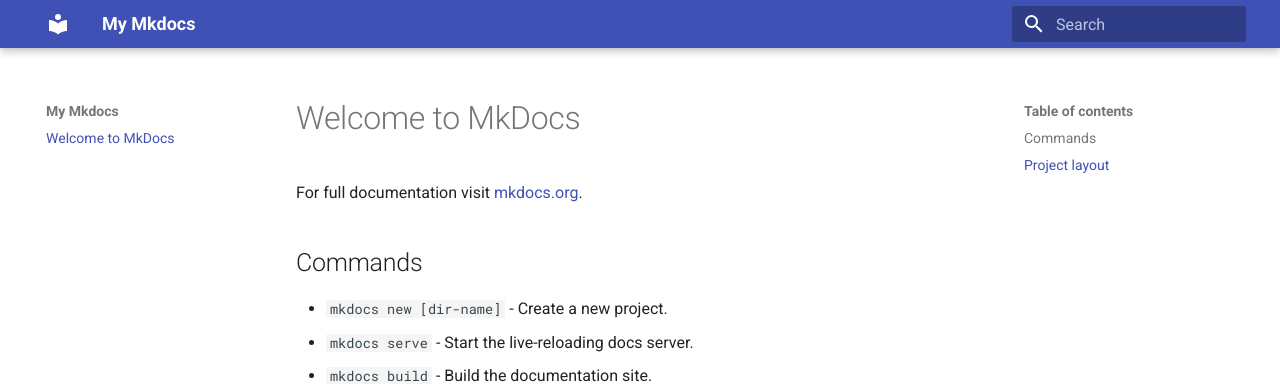
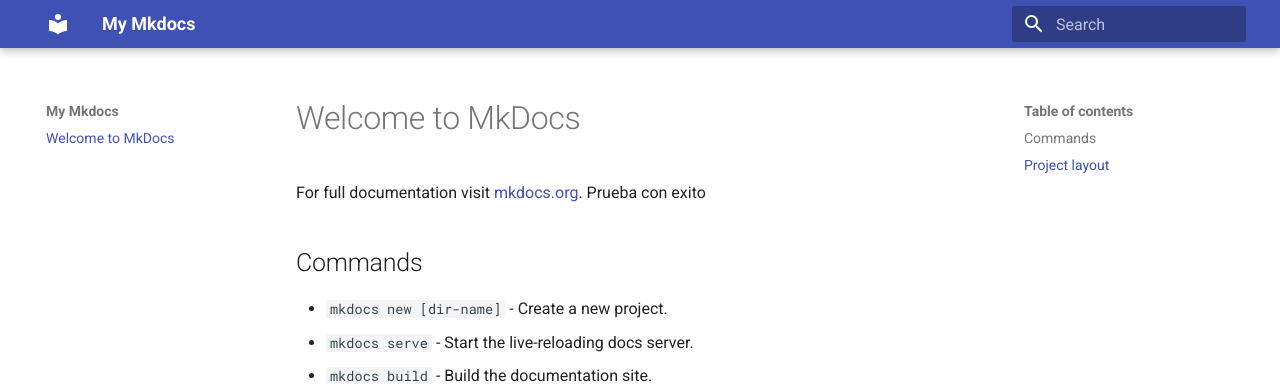
Before and after one commit to jorgelgpz/mkdocs1, an MkDocs documentation site: the page built from docs/index.md, in a window 1280 px wide. Shown: the top 384 px of the page. Built offline with MkDocs 1.6.1 and Material for MkDocs 9.7.7, drawn with Linux system fonts in a browser that asks for light colours.

Commit message:
Segundo Commit

```diff
--- a/docs/index.md
+++ b/docs/index.md
@@ -1,6 +1,7 @@
 # Welcome to MkDocs
 
 For full documentation visit [mkdocs.org](https://www.mkdocs.org).
+Prueba con exito
 
 ## Commands
 
```
